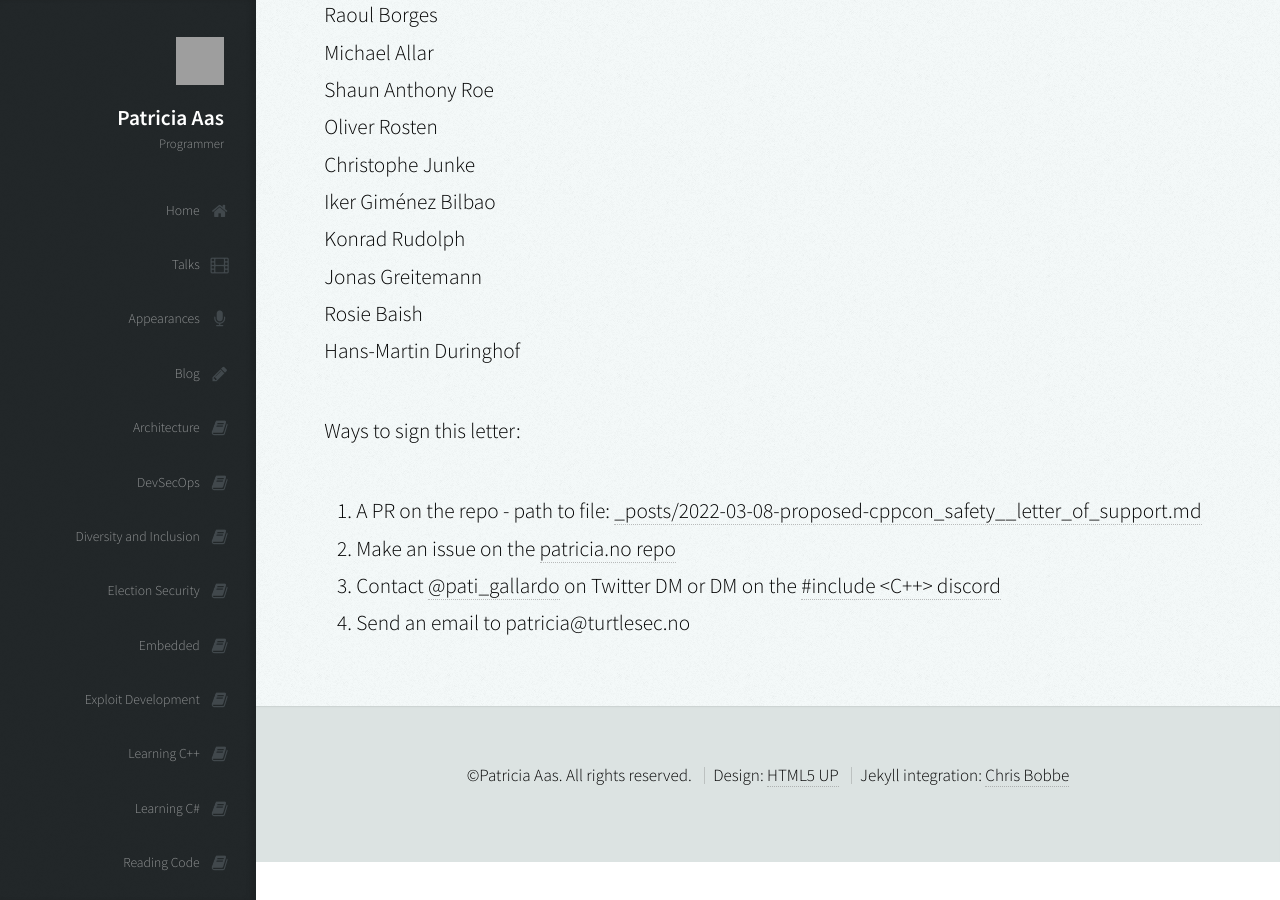
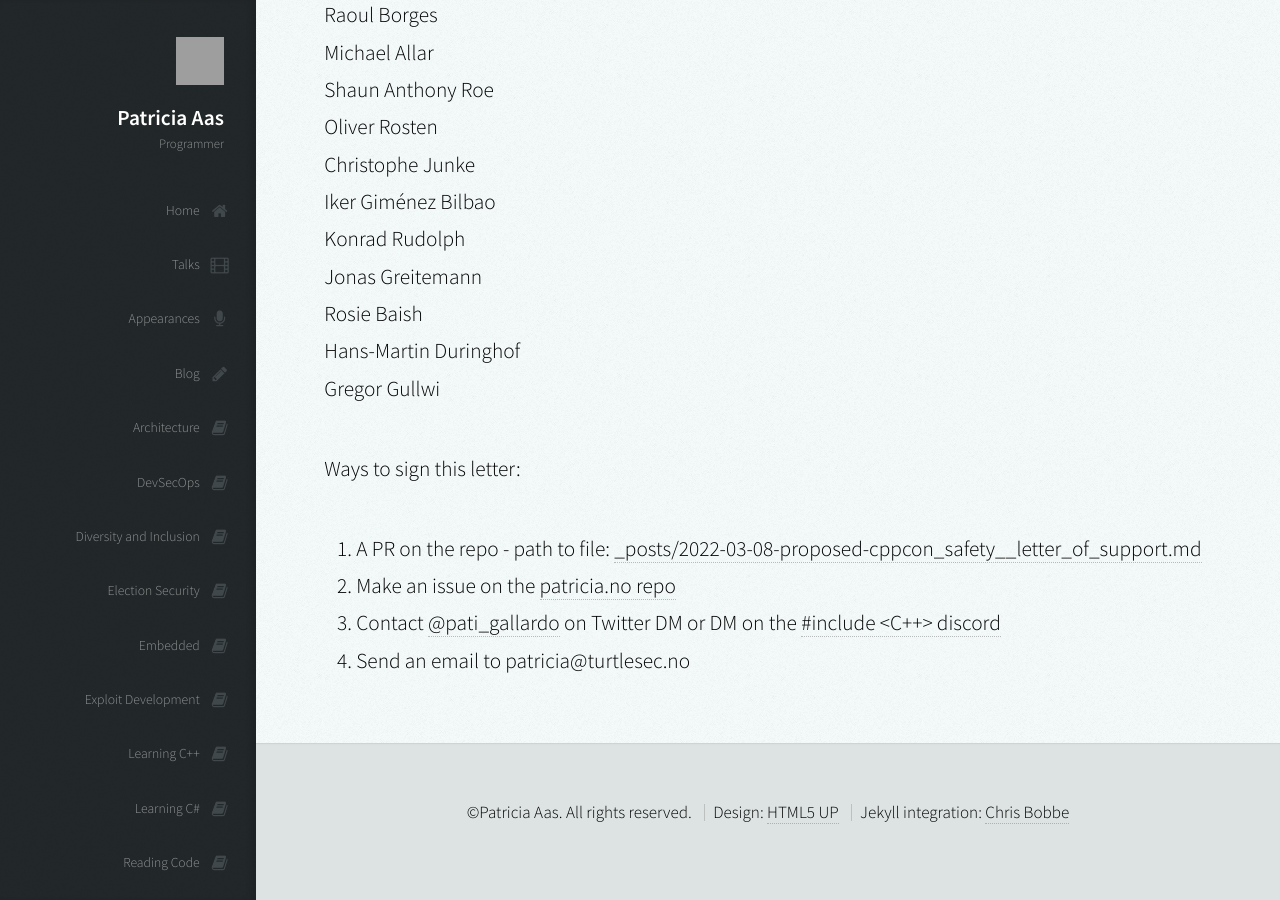
Before and after one commit to patricia-gallardo/patricia-gallardo.github.io, a Jekyll site: the page built from _posts/2022-03-08-proposed-cppcon_safety__letter_of_support.md, in a window 1280 px wide and 900 px high, scrolled down 11010 px. Built offline with Jekyll 4.4.1, drawn with Linux system fonts in a browser that asks for light colours; nearby versions of some CDN libraries; grey boxes are pictures that could not be loaded.

Commit message:
Update 2022-03-08-proposed-cppcon_safety__letter_of_support.md

```diff
--- a/_posts/2022-03-08-proposed-cppcon_safety__letter_of_support.md
+++ b/_posts/2022-03-08-proposed-cppcon_safety__letter_of_support.md
@@ -304,6 +304,7 @@ Konrad Rudolph <br>
 Jonas Greitemann <br>
 Rosie Baish <br>
 Hans-Martin Duringhof <br>
+Gregor Gullwi <br>
 
 Ways to sign this letter:
 1. A PR on the repo - path to file: [_posts/2022-03-08-proposed-cppcon_safety__letter_of_support.md][4]
```
